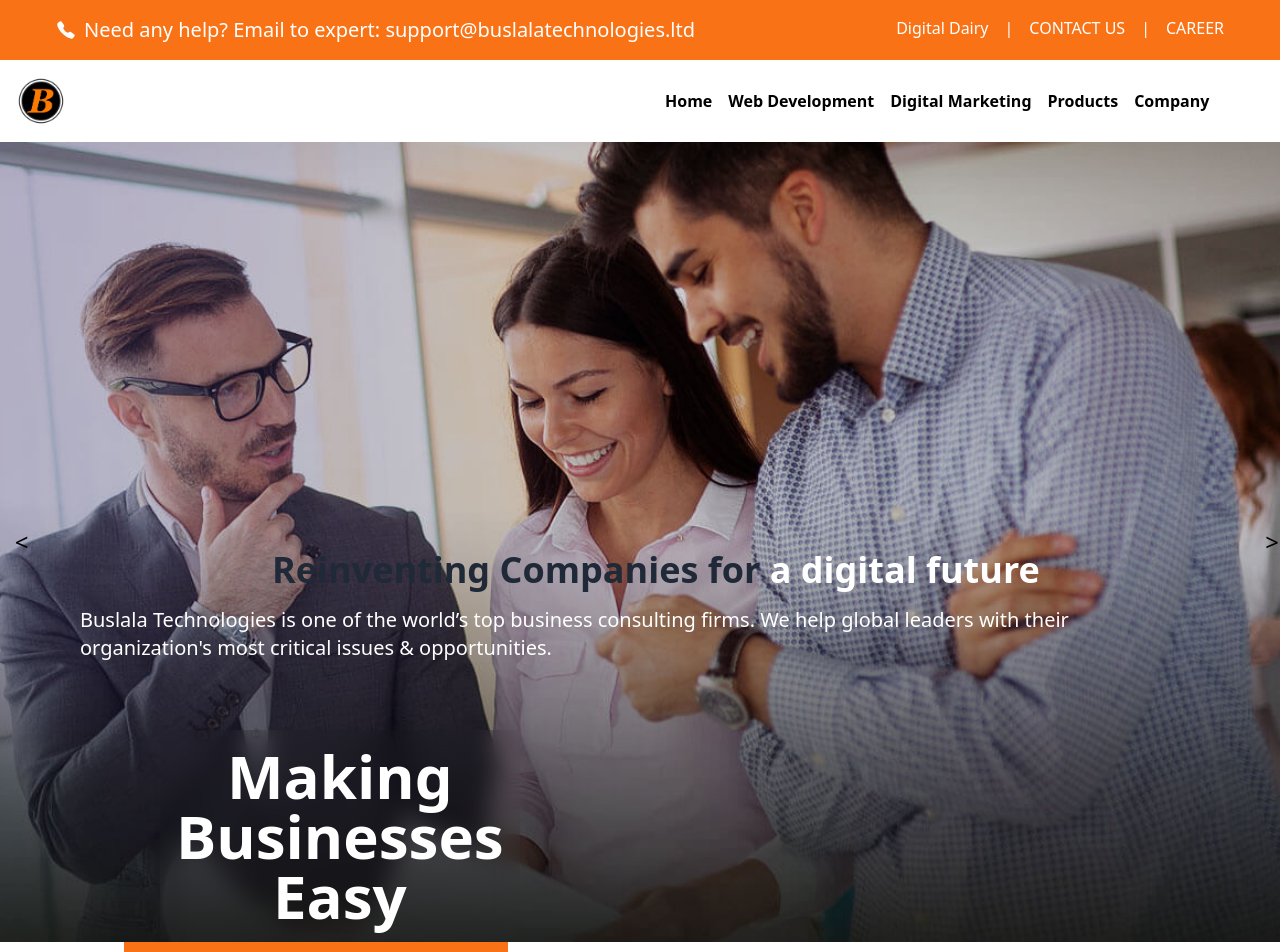
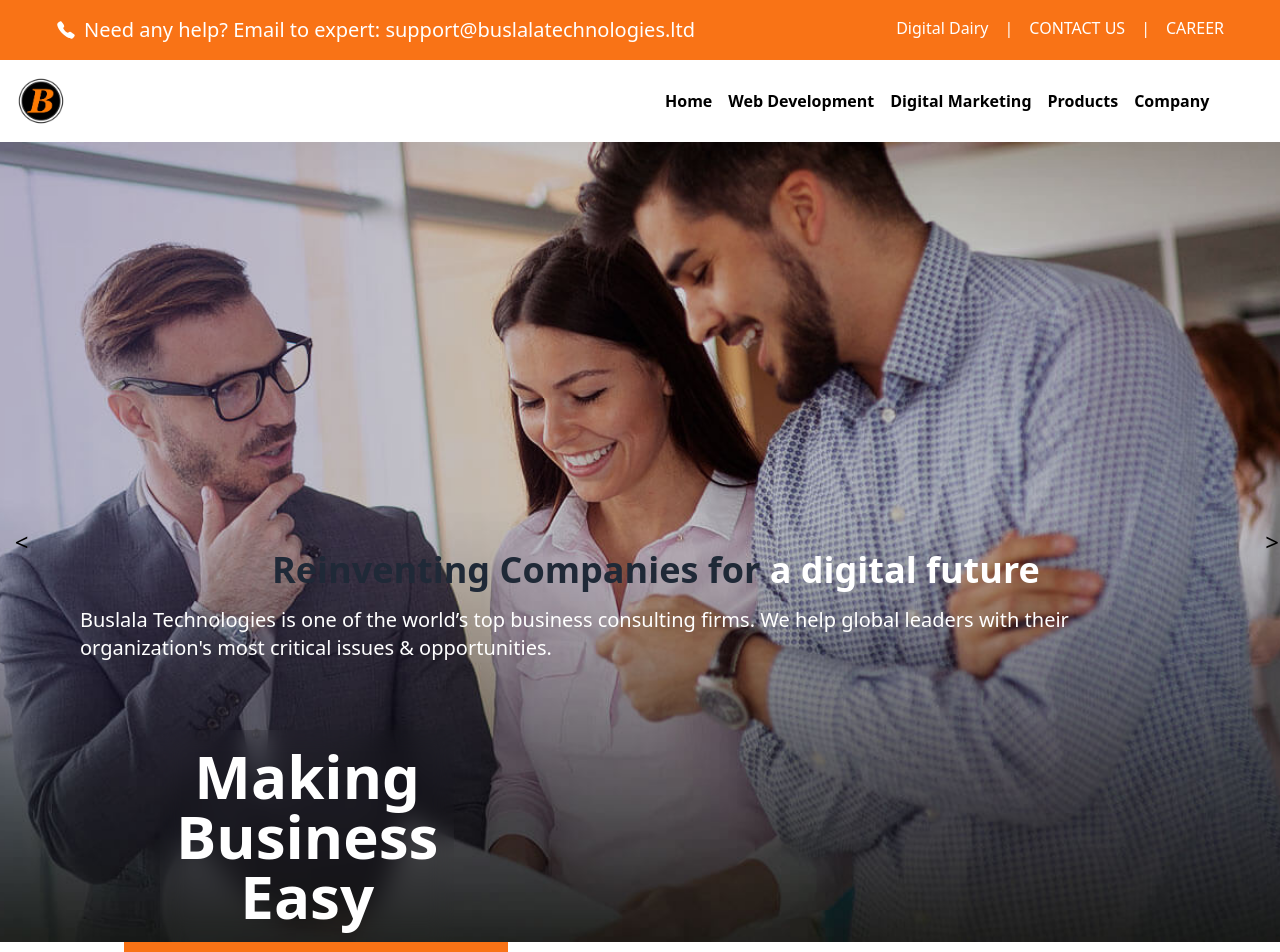
Before and after one commit to Aman121K/Morishsoftech, a React (Create React App) app: page / in a window 1280 px wide. Shown: the top 952 px of the page. Built offline with nearby package versions, Linux system fonts and the light colour scheme.

Commit message:
spealig mistake

```diff
--- a/src/pages/BlogSection.jsx
+++ b/src/pages/BlogSection.jsx
@@ -38,7 +38,7 @@ const BlogSection = () => {
     {
       date: "28 July 2023",
       title:
-        "Revolutionizing Online Retail: Ecommerce Website Design in Gurgoan",
+        "Revolutionizing Online Retail: Ecommerce Website Design in Gurgaon",
       description:
         "In today's digital age, ecommerce has become an integral part of our lives.",
       imageUrl: img1,
--- a/src/pages/Hero.jsx
+++ b/src/pages/Hero.jsx
@@ -55,7 +55,7 @@ const Hero = () => {
             </button>
             <div className="absolute bottom-0 ml-2 md:ml-20 md:left-20 p-4 text-center bg-opacity-30 md:backdrop-blur-md">
               <h1 className="md:text-6xl text-xl font-bold text-white">
-                Making <br /> Businesses <br /> Easy
+                Making <br /> Business <br /> Easy
               </h1>
             </div>
             <div className="md:p-12 text-gray-800 md:mr-11 md:mt-32">
```
